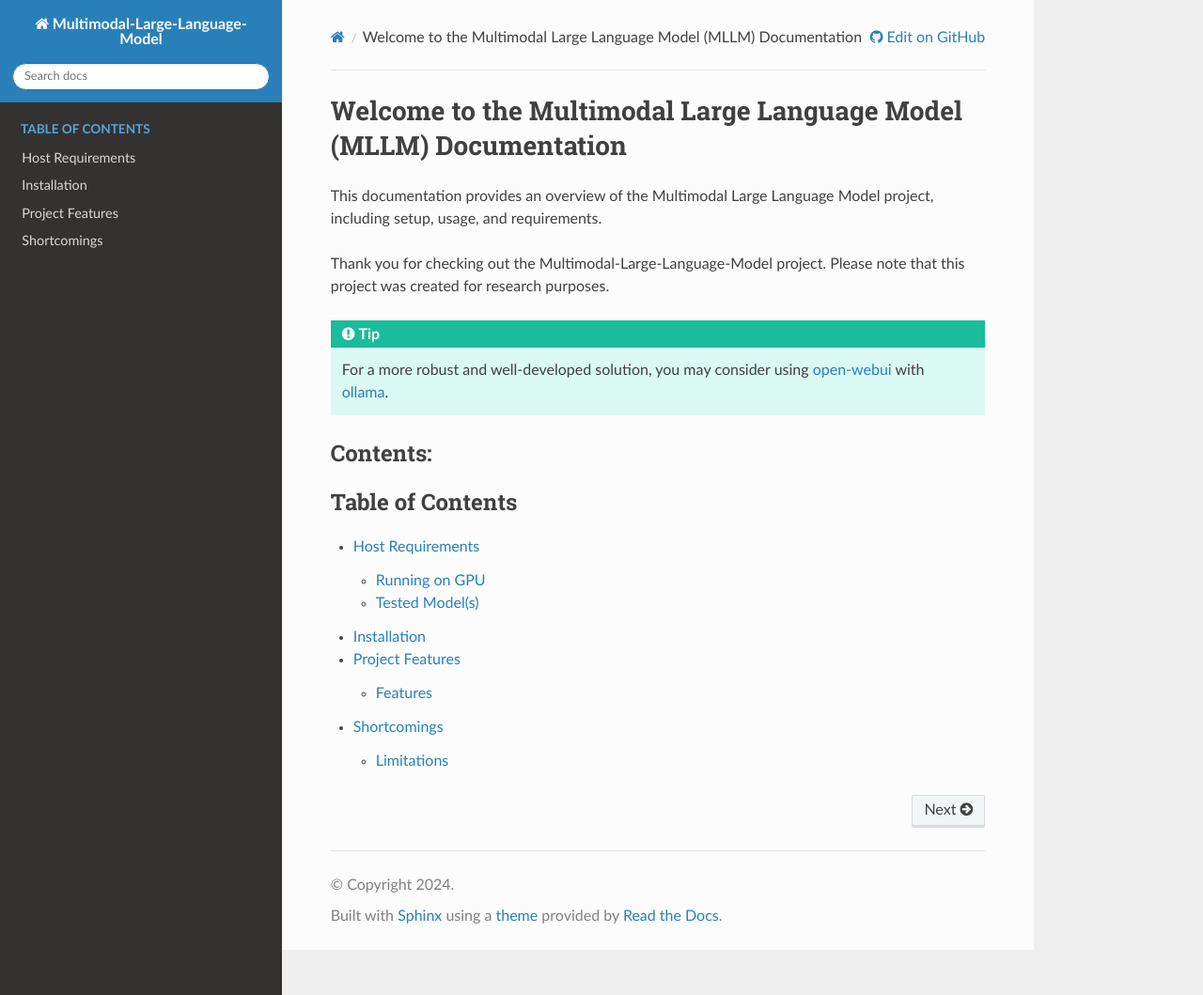
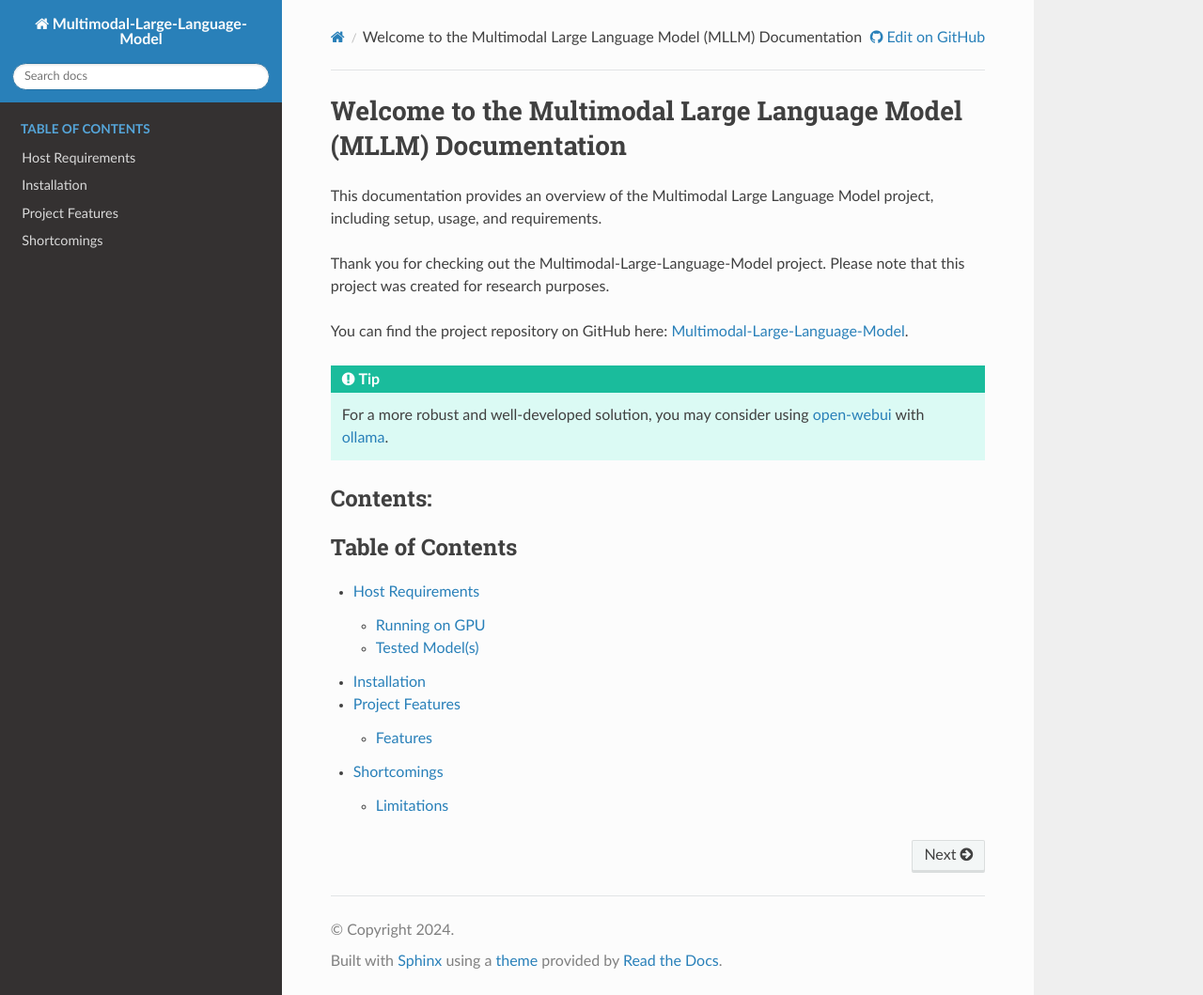
Before and after one commit to NotYuSheng/Multimodal-Large-Language-Model, a Sphinx documentation site: the page built from doc/index.rst, in a window 1280 px wide and 1059 px high. Shown: the whole window at 94% size. Built offline with Sphinx 7.4.7 and the Read the Docs theme 2.0.0, drawn with Linux system fonts in a browser that asks for light colours; pages that are not in the unit, such as notebooks, are missing from menus.

Commit message:
Update index.rst

```diff
--- a/doc/index.rst
+++ b/doc/index.rst
@@ -4,6 +4,8 @@
 This documentation provides an overview of the Multimodal Large Language Model project, including setup, usage, and requirements.
 
 Thank you for checking out the Multimodal-Large-Language-Model project. Please note that this project was created for research purposes.
+
+You can find the project repository on GitHub here: `Multimodal-Large-Language-Model <https://github.com/NotYuSheng/Multimodal-Large-Language-Model>`_.
 
 .. tip::
    For a more robust and well-developed solution, you may consider using `open-webui <https://github.com/open-webui/open-webui>`_ with `ollama <https://github.com/ollama/ollama>`_.
```
